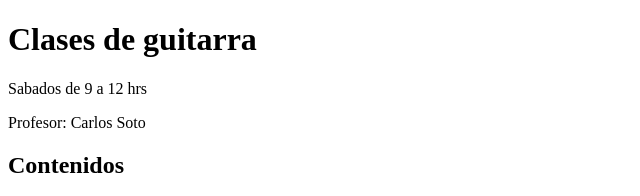
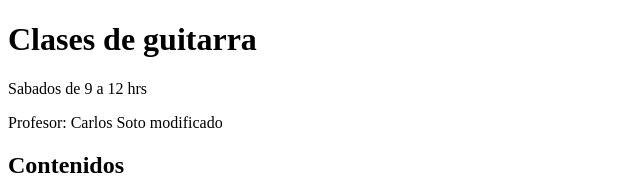
Before and after one commit to ChrisGM9/Repprueba, a plain HTML site: page index.html in a window 1280 px wide. Shown: the top 196 px of the page, 0-640 px from the left. Drawn offline with Linux system fonts and the light colour scheme.

Commit message:
Profesor: Carlos Soto modificado

```diff
--- a/index.html
+++ b/index.html
@@ -8,7 +8,7 @@
 <body>
     <h1>Clases de guitarra</h1>
     <p>Sabados de 9 a 12 hrs</p>
-    <div>Profesor: Carlos Soto</div>
+    <div>Profesor: Carlos Soto modificado</div>
     <div></div>
     <h2>Contenidos</h2>
         <ul>
```
